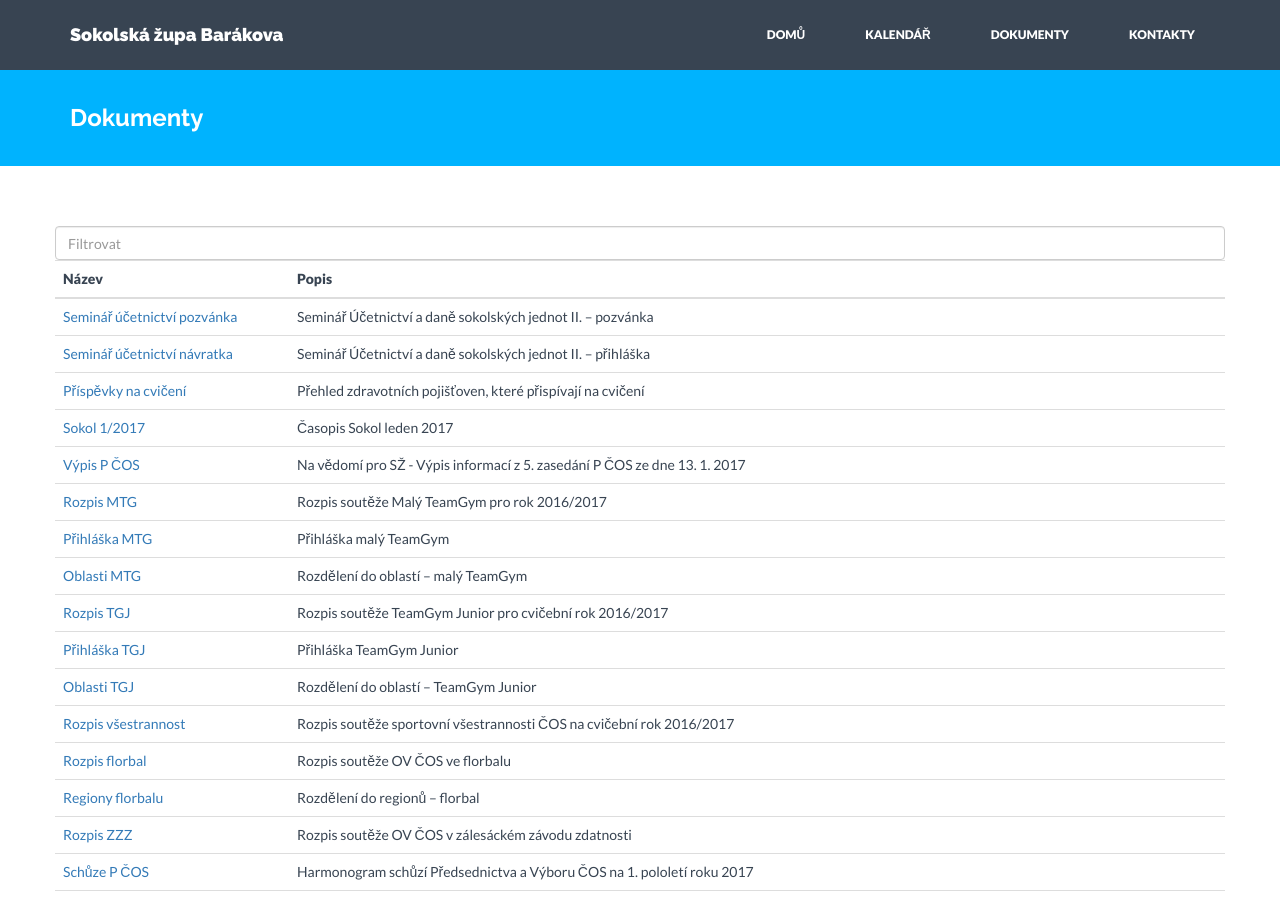
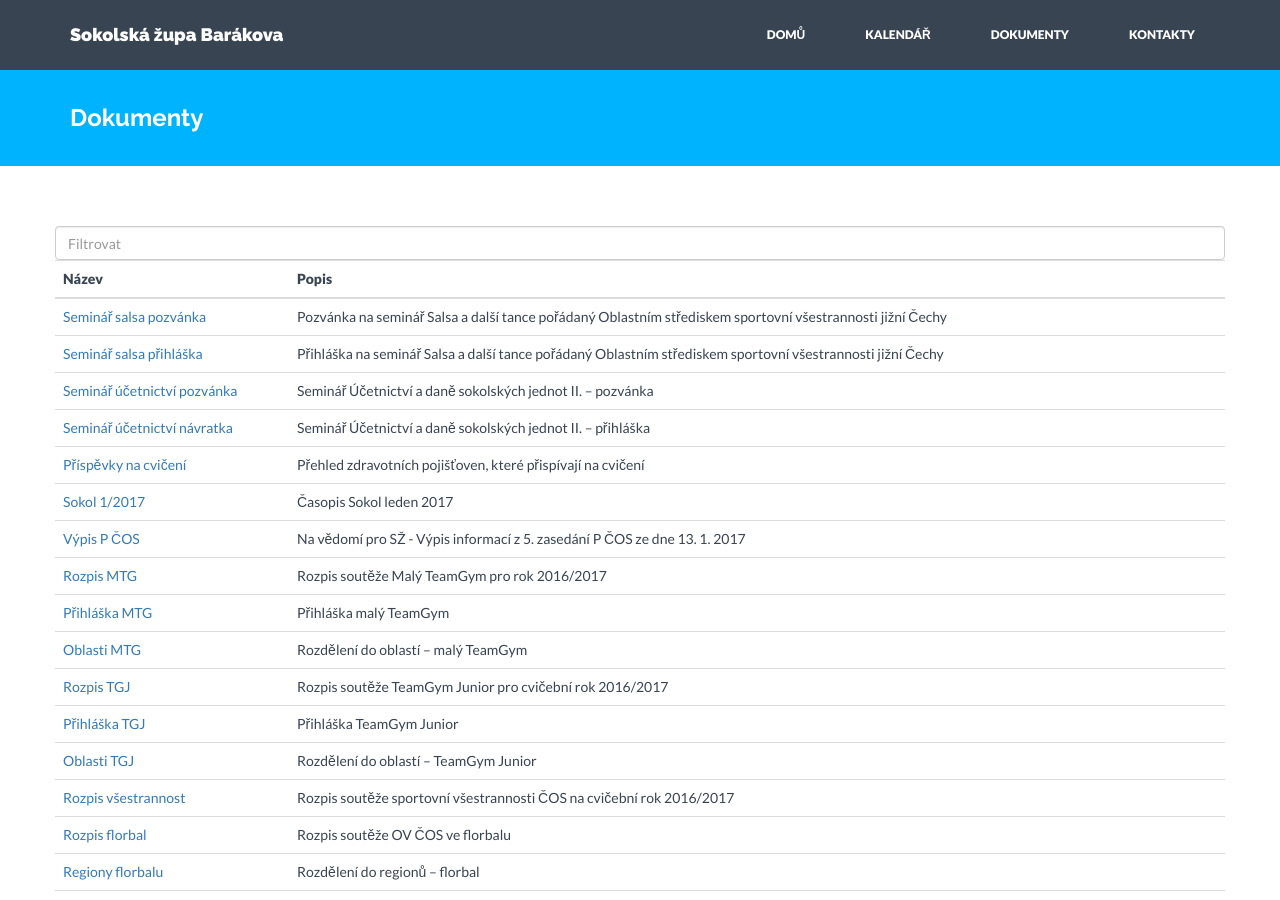
Before and after one commit to milanhybner/zbarakova.cz, a Jekyll site: the page built from dokumenty.md, in a window 1280 px wide and 900 px high. Built offline with Jekyll 4.4.1, drawn with Linux system fonts in a browser that asks for light colours; nearby versions of some CDN libraries.

Commit message:
Přidána pozvánka a návratka na seminář Salsa a další tance
Na stránku akcí k datu 25.2.2017 byla přidána pozvánka na seminář Salsa a další tance

http://www.zbarakova.cz/akce.html

Na stránku dokumentů byla přidána pozvánka a přihláška na tuto akci

http://www.zbarakova.cz/dokumenty.html

```diff
--- a/_data/dokumenty.yaml
+++ b/_data/dokumenty.yaml
@@ -1,3 +1,11 @@
+- nazev: Seminář salsa pozvánka
+  url: https://drive.google.com/open?id=0B0w6gDorCVUkOXBwQlF5UTJON25fYU5VQUFYa09nd0ZyNW5n
+  popis: Pozvánka na seminář Salsa a další tance pořádaný Oblastním střediskem sportovní všestrannosti jižní Čechy
+
+- nazev: Seminář salsa přihláška
+  url: https://drive.google.com/open?id=0B0w6gDorCVUkQWhZSXR1TE45OUdWZGpISW1MWnFnNE9SN1ZB
+  popis: Přihláška na seminář Salsa a další tance pořádaný Oblastním střediskem sportovní všestrannosti jižní Čechy
+
 - nazev: Seminář účetnictví pozvánka
   url: https://drive.google.com/open?id=0B0w6gDorCVUkcU5GY1BsSUZldFB1dHZZYW1weHNtZXBZcWFz
   popis: Seminář Účetnictví a daně sokolských jednot II. – pozvánka
```
Also changed, not shown: _data/akce.yaml (+6 -1 lines).
